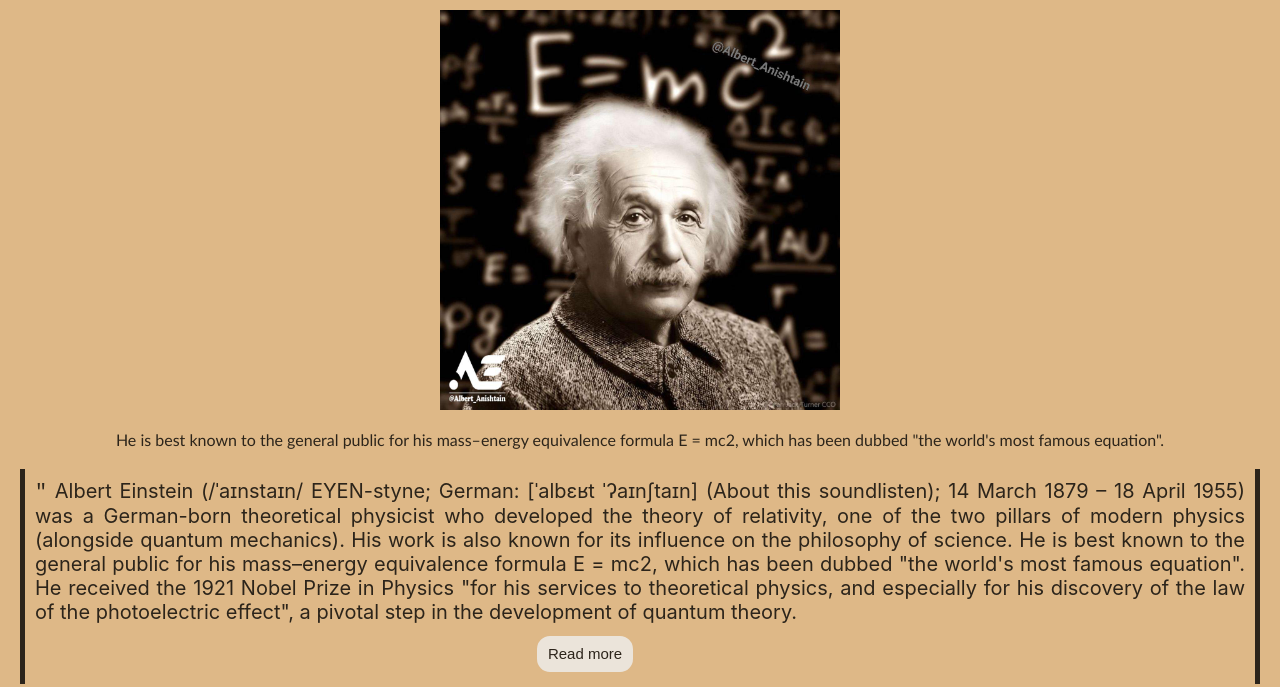
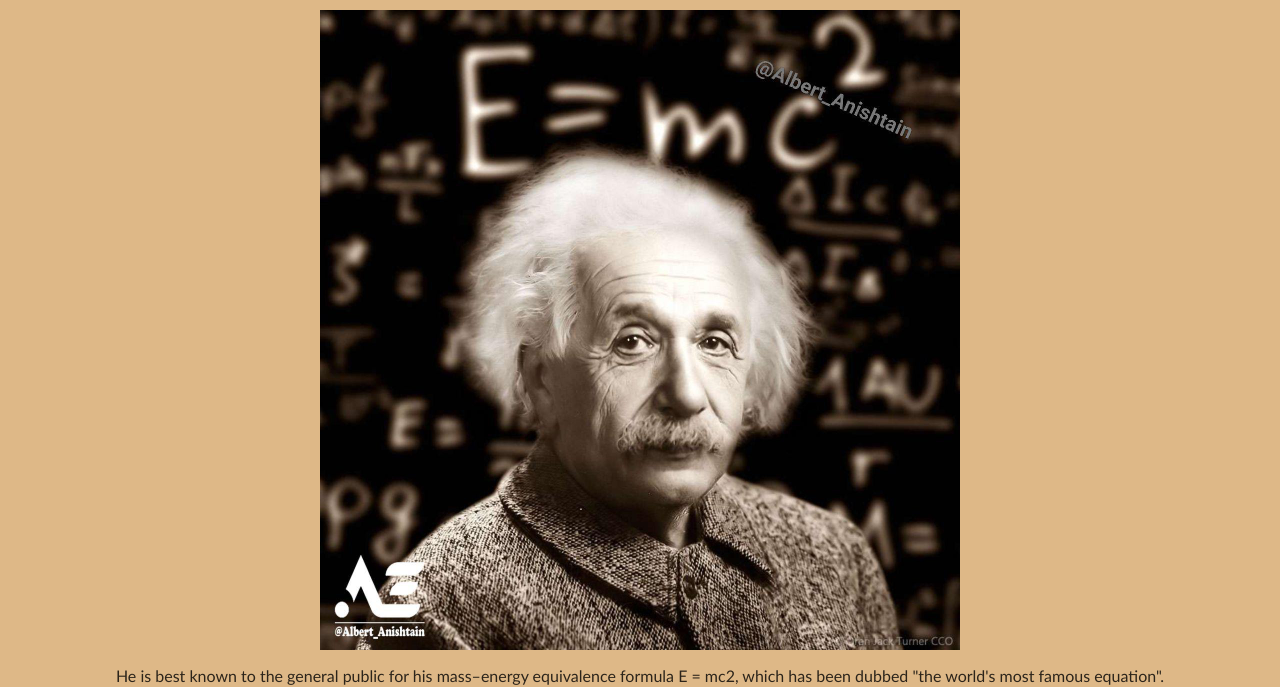
Before and after one commit to liptonzuma/Free-code-camp, a plain HTML site: page index.html in a window 1280 px wide. Shown: the part 118-805 px from the top of the page. Drawn offline with Linux system fonts and the light colour scheme.

Commit message:
Update styles.css

```diff
--- a/styles.css
+++ b/styles.css
@@ -27,7 +27,9 @@ span {
 }
 
 #image {
-    max-width: 400px;
+    max-width: 50%;
+    margin: auto;
+    display: block;
 }
 
 #img-caption {
```
